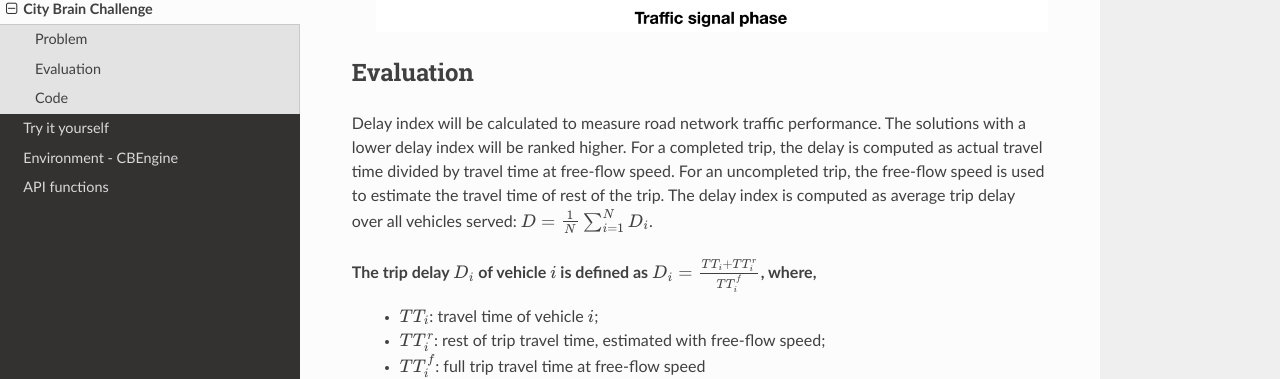
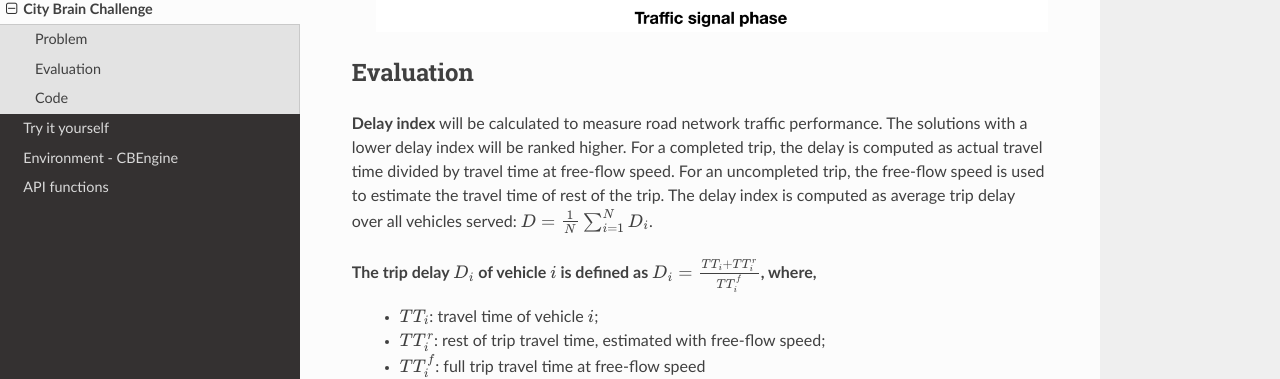
Before and after one commit to CityBrainChallenge/KDDCup2021-CityBrainChallenge, a Sphinx documentation site: the page built from docs/city-brain-challenge.rst, in a window 1280 px wide and 900 px high, scrolled down 935 px. Shown: the part 144-523 px from the top of the window. Built offline with Sphinx 7.4.7 and the Read the Docs theme 2.0.0, drawn with Linux system fonts in a browser that asks for light colours.

```diff
--- a/docs/city-brain-challenge.rst
+++ b/docs/city-brain-challenge.rst
@@ -22,9 +22,9 @@ Traffic signals coordinate the traffic movements at the intersection and a smart
 Evaluation
 ===============
 
-Delay index will be calculated to measure road network traffic performance. The solutions with a lower delay index will be ranked higher. For a completed trip, the delay is computed as actual travel time divided by travel time at free-flow speed. For an uncompleted trip, the free-flow speed is used to estimate the travel time of rest of the trip. The delay index is computed as average trip delay over all vehicles served: :math:`D = \frac{1}{N}\sum_{i=1}^{N}{D_{i}}`.
+**Delay index** will be calculated to measure road network traffic performance. The solutions with a lower delay index will be ranked higher. For a completed trip, the delay is computed as actual travel time divided by travel time at free-flow speed. For an uncompleted trip, the free-flow speed is used to estimate the travel time of rest of the trip. The delay index is computed as average trip delay over all vehicles served: :math:`D = \frac{1}{N}\sum_{i=1}^{N}{D_{i}}`.
 
-The trip delay :math:`D_{i}` of vehicle :math:`i` is defined as :math:`D_{i} = \frac{TT_{i} + TT_{i}^{r}}{TT_{i}^{f}}`, where,
+The **trip delay** :math:`D_{i}` of vehicle :math:`i` is defined as :math:`D_{i} = \frac{TT_{i} + TT_{i}^{r}}{TT_{i}^{f}}`, where,
  - :math:`TT_i`: travel time of vehicle :math:`i`;
  - :math:`TT_{i}^{r}`: rest of trip travel time, estimated with free-flow speed;
  - :math:`TT_{i}^{f}`: full trip travel time at free-flow speed
```
